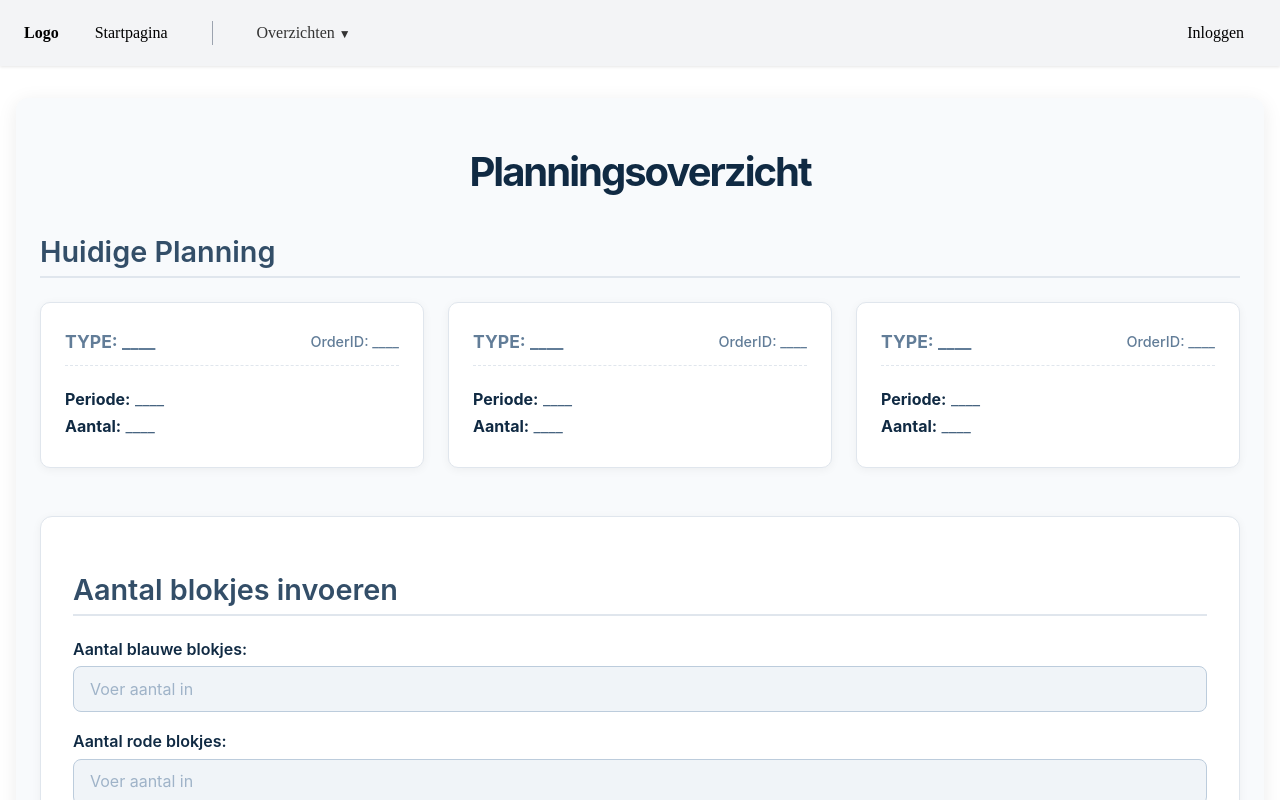
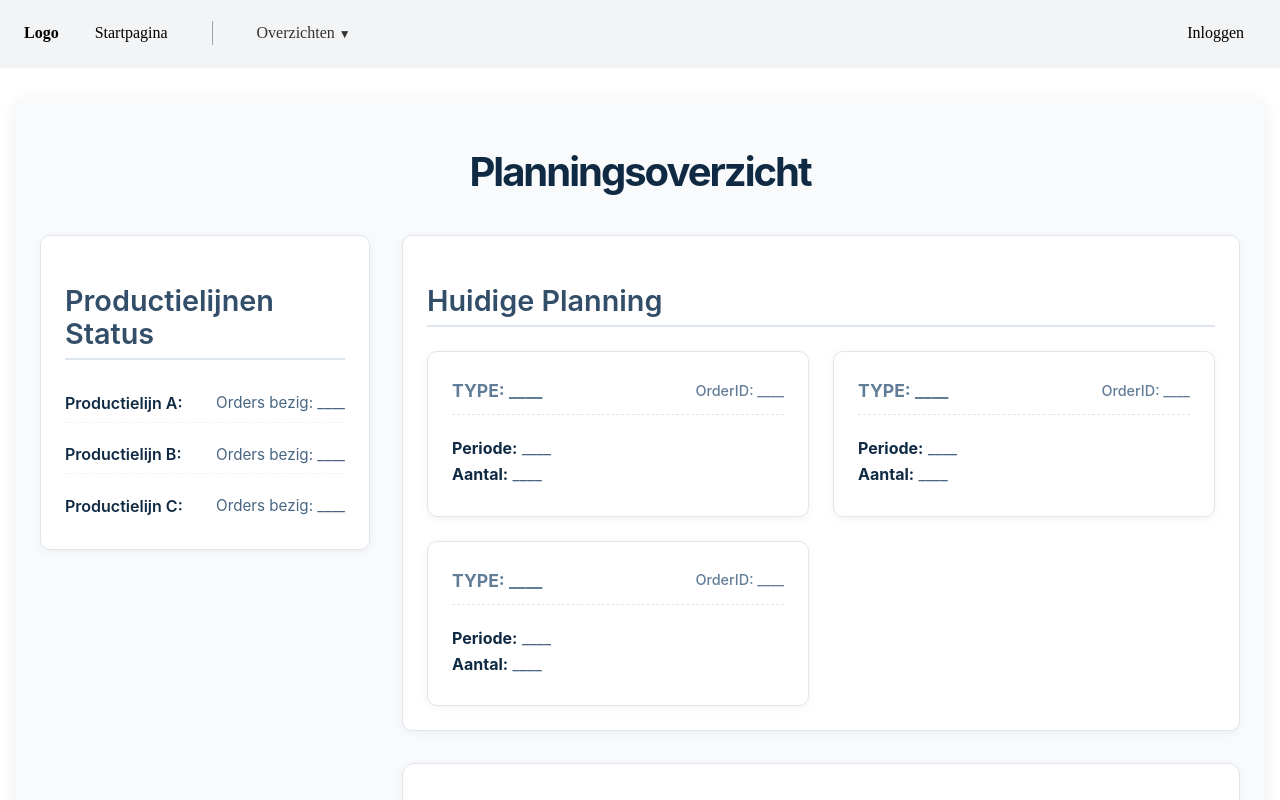
Before and after one commit to ZuydUniversity/2425-B2C6-B2B-2-Frontend, a Next.js app: page /planning in a window 1280 px wide. Shown: the top 800 px of the page. Built offline with nearby package versions, Linux system fonts and the light colour scheme.

Commit message:
wijzingen planningpage

```diff
--- a/src/pages/PlanningPage.module.css
+++ b/src/pages/PlanningPage.module.css
@@ -5,7 +5,7 @@
   background-color: #f8fafc;
   border-radius: 12px;
   box-shadow: 0 4px 20px rgba(0, 0, 0, 0.08);
-  font-family: "Inter", sans-serif;
+  font-family: 'Inter', sans-serif;
   color: #334e68;
 }
 
@@ -18,9 +18,60 @@
   letter-spacing: -0.05em;
 }
 
-.planningSection {
-  margin-bottom: 3rem;
+/* NIEUW: Flexbox wrapper voor de hoofdinhoud */
+.contentWrapper {
+  display: flex;
+  gap: 2rem; /* Ruimte tussen de kolommen */
+  flex-wrap: wrap; /* Zorgt ervoor dat kolommen onder elkaar vallen op kleinere schermen */
 }
+
+/* NIEUW: Stijl voor de linker sectie (productielijn status) */
+.productionLineStatusSection {
+  flex: 0 0 280px; /* Vaste breedte voor deze sectie */
+  padding: 1.5rem;
+  background-color: #ffffff;
+  border-radius: 10px;
+  box-shadow: 0 2px 10px rgba(0, 0, 0, 0.05);
+  border: 1px solid #e0e6ed;
+  align-self: flex-start; /* Zorgt ervoor dat het aan de bovenkant blijft kleven */
+}
+
+.statusList {
+  display: flex;
+  flex-direction: column;
+  gap: 0.8rem;
+}
+
+.statusItem {
+  display: flex;
+  justify-content: space-between;
+  align-items: center;
+  padding: 0.6rem 0;
+  border-bottom: 1px dashed #eef2f6;
+}
+
+.statusItem:last-child {
+  border-bottom: none;
+}
+
+.statusLineName {
+  font-weight: 600;
+  color: #102a43;
+}
+
+.statusOrders {
+  font-size: 0.95rem;
+  color: #486581;
+}
+
+/* NIEUW: Stijl voor de rechter secties (planning en formulier) */
+.mainContent {
+  flex: 1; /* Neemt de resterende ruimte in beslag */
+  display: flex;
+  flex-direction: column;
+  gap: 2rem; /* Ruimte tussen planning sectie en formulier sectie */
+}
+
 
 .sectionTitle {
   font-size: 1.8rem;
@@ -29,6 +80,15 @@
   border-bottom: 2px solid #e0e6ed;
   padding-bottom: 0.5rem;
   font-weight: 600;
+}
+
+.planningSection {
+  /* margin-bottom is nu geregeld door mainContent gap */
+  padding: 1.5rem; /* Voeg padding toe voor een kaart-achtig uiterlijk */
+  background-color: #ffffff;
+  border-radius: 10px;
+  box-shadow: 0 2px 10px rgba(0, 0, 0, 0.05);
+  border: 1px solid #e0e6ed;
 }
 
 .grid {
@@ -48,9 +108,7 @@
   flex-direction: column;
   justify-content: space-between;
   border: 1px solid #e0e6ed;
-  transition:
-    transform 0.2s ease-in-out,
-    box-shadow 0.2s ease-in-out;
+  transition: transform 0.2s ease-in-out, box-shadow 0.2s ease-in-out;
 }
 
 .card:hover {
@@ -67,14 +125,13 @@
   border-bottom: 1px dashed #e0e6ed;
 }
 
-/* NIEUW: Stijl voor de placeholder van Type */
 .cardTypePlaceholder {
   font-weight: 700;
   font-size: 1.1rem;
-  padding: 0.3rem 0; /* Geen padding aan de zijkanten */
-  color: #627d98; /* Een neutrale kleur */
+  padding: 0.3rem 0;
+  color: #627d98;
   text-transform: uppercase;
-  background-color: transparent; /* Geen achtergrondkleur */
+  background-color: transparent;
   border-radius: 0;
 }
 
@@ -96,7 +153,7 @@
 
 /* --- Formulier Stijlen --- */
 .formSection {
-  margin-top: 3rem;
+  /* margin-top is nu geregeld door mainContent gap */
   padding: 2rem;
   background-color: #ffffff;
   border-radius: 12px;
@@ -123,9 +180,7 @@
   border: 1px solid #bcccdc;
   font-size: 1rem;
   background-color: #f0f4f8;
-  transition:
-    border-color 0.2s ease,
-    box-shadow 0.2s ease;
+  transition: border-color 0.2s ease, box-shadow 0.2s ease;
   width: 100%;
   box-sizing: border-box;
 }
@@ -151,14 +206,12 @@
   font-size: 1.1rem;
   margin-top: 1.5rem;
   cursor: pointer;
-  transition:
-    background-color 0.3s ease,
-    transform 0.2s ease;
+  transition: background-color 0.3s ease, transform 0.2s ease;
   width: 100%;
 }
 
 .formButton:hover {
-  background-color: #357abd;
+  background-color: #357ABD;
   transform: translateY(-2px);
 }
 
@@ -167,6 +220,16 @@
 }
 
 /* Media Queries voor responsiviteit */
+@media (max-width: 992px) { /* Pas dit breakpoint aan voor de layout */
+  .contentWrapper {
+    flex-direction: column;
+  }
+  .productionLineStatusSection {
+    flex: none;
+    width: 100%;
+  }
+}
+
 @media (max-width: 768px) {
   .pageTitle {
     font-size: 2rem;
--- /dev/null
+++ b/src/pages/financialadminpage.module.css
@@ -0,0 +1,110 @@
+.container {
+  max-width: 1200px;
+  margin: 2rem auto;
+  padding: 1.5rem;
+  background-color: #f8fafc;
+  border-radius: 12px;
+  box-shadow: 0 4px 20px rgba(0, 0, 0, 0.08);
+  font-family: 'Inter', sans-serif;
+  color: #334e68;
+}
+
+.pageTitle {
+  text-align: center;
+  color: #102a43;
+  margin-bottom: 2.5rem;
+  font-size: 2.5rem;
+  font-weight: 700;
+  letter-spacing: -0.05em;
+}
+
+.section {
+  margin-bottom: 3rem;
+}
+
+.sectionTitle {
+  font-size: 1.8rem;
+  color: #334e68;
+  margin-bottom: 1.5rem;
+  border-bottom: 2px solid #e0e6ed;
+  padding-bottom: 0.5rem;
+  font-weight: 600;
+}
+
+.grid {
+  display: grid;
+  grid-template-columns: repeat(auto-fit, minmax(220px, 1fr));
+  gap: 1.5rem;
+  justify-content: center;
+  align-items: stretch;
+}
+
+.card {
+  background-color: #ffffff;
+  border-radius: 10px;
+  box-shadow: 0 2px 10px rgba(0, 0, 0, 0.05);
+  padding: 1.5rem;
+  display: flex;
+  flex-direction: column;
+  justify-content: space-between;
+  border: 1px solid #e0e6ed;
+  transition: transform 0.2s ease-in-out, box-shadow 0.2s ease-in-out;
+  text-align: center;
+}
+
+.card:hover {
+  transform: translateY(-5px);
+  box-shadow: 0 6px 15px rgba(0, 0, 0, 0.1);
+}
+
+.cardLabel {
+  font-weight: 600;
+  font-size: 1rem;
+  color: #486581;
+  margin-bottom: 0.5rem;
+}
+
+.cardValue {
+  font-size: 1.5rem;
+  font-weight: 700;
+  color: #102a43;
+}
+
+/* NIEUW: Stijl voor de winstwaarde */
+.profitValue {
+  font-weight: bold; /* Dit is eigenlijk overbodig als .cardValue al bold is, maar we zetten het hier voor de duidelijkheid */
+  color: #27ae60; /* Dit is de specifieke kleur die je wilde */
+}
+
+
+/* Media Queries voor responsiviteit */
+@media (max-width: 768px) {
+  .pageTitle {
+    font-size: 2rem;
+  }
+  .sectionTitle {
+    font-size: 1.5rem;
+  }
+  .grid {
+    grid-template-columns: repeat(auto-fit, minmax(180px, 1fr));
+  }
+}
+
+@media (max-width: 480px) {
+  .container {
+    padding: 1rem;
+    margin: 1rem auto;
+  }
+  .pageTitle {
+    font-size: 1.8rem;
+  }
+  .sectionTitle {
+    font-size: 1.3rem;
+  }
+  .grid {
+    grid-template-columns: 1fr;
+  }
+  .cardValue {
+    font-size: 1.3rem;
+  }
+}
--- a/src/pages/planning.tsx
+++ b/src/pages/planning.tsx
@@ -1,5 +1,5 @@
-import React, { FC, useState } from "react";
-import styles from "./PlanningPage.module.css"; // Controleer dit pad!
+import React, { FC, useState } from 'react';
+import styles from './PlanningPage.module.css'; // Controleer dit pad!
 
 interface PlanningItem {
   type: string;
@@ -8,15 +8,29 @@ interface PlanningItem {
   orderId: string | null;
 }
 
+interface ProductionLineStatus {
+  line: string;
+  ordersInProgress: number | null;
+}
+
 const PlanningPage: FC = () => {
-  const [blauw, setBlauw] = useState("");
-  const [rood, setRood] = useState("");
-  const [grijs, setGrijs] = useState("");
+  const [blauw, setBlauw] = useState('');
+  const [rood, setRood] = useState('');
+  const [grijs, setGrijs] = useState('');
+  const [productieLijn, setProductieLijn] = useState(''); // Nieuwe state voor productielijn
 
+  // Voorbeelddata voor het overzicht: ALLEMAAL LEEG, zoals eerder afgesproken.
   const planningDisplayItems: PlanningItem[] = [
-    { type: "", periode: "", aantal: null, orderId: null },
-    { type: "", periode: "", aantal: null, orderId: null },
-    { type: "", periode: "", aantal: null, orderId: null },
+    { type: '', periode: '', aantal: null, orderId: null },
+    { type: '', periode: '', aantal: null, orderId: null },
+    { type: '', periode: '', aantal: null, orderId: null },
+  ];
+
+  // Dummy data voor het overzicht van productielijnen (placeholders)
+  const productionLineStatuses: ProductionLineStatus[] = [
+    { line: 'Productielijn A', ordersInProgress: null },
+    { line: 'Productielijn B', ordersInProgress: null },
+    { line: 'Productielijn C', ordersInProgress: null },
   ];
 
   const handleSubmit = (e: React.FormEvent) => {
@@ -26,23 +40,41 @@ const PlanningPage: FC = () => {
     const roodAantal = Number(rood);
     const grijsAantal = Number(grijs);
 
-    console.log("Blauw:", blauwAantal);
-    console.log("Rood:", roodAantal);
-    console.log("Grijs:", grijsAantal);
+    console.log('Blauw:', blauwAantal);
+    console.log('Rood:', roodAantal);
+    console.log('Grijs:', grijsAantal);
+    console.log('Productielijn:', productieLijn); // Log de productielijn
 
-    alert(
-      `Aantallen ingevoerd: Blauw=${blauwAantal}, Rood=${roodAantal}, Grijs=${grijsAantal}`,
-    );
+    // Hier zou je de logica toevoegen om de data naar een backend te sturen
+    alert(`Aantallen ingevoerd: Blauw=${blauwAantal}, Rood=${roodAantal}, Grijs=${grijsAantal}, Productielijn=${productieLijn}`);
 
-    setBlauw("");
-    setRood("");
-    setGrijs("");
+    // Reset de formuliervelden na verzending
+    setBlauw('');
+    setRood('');
+    setGrijs('');
+    setProductieLijn(''); // Reset ook de productielijn
   };
 
   return (
     <div className={styles.container}>
       <h1 className={styles.pageTitle}>Planningsoverzicht</h1>
 
+      <div className={styles.contentWrapper}> {/* Nieuwe wrapper voor flex layout */}
+        {/* Sectie voor Productielijn Status (links) */}
+        <section className={styles.productionLineStatusSection}>
+          <h2 className={styles.sectionTitle}>Productielijnen Status</h2>
+          <div className={styles.statusList}>
+            {productionLineStatuses.map((status, index) => (
+              <div key={index} className={styles.statusItem}>
+                <span className={styles.statusLineName}>{status.line}:</span>
+                <span className={styles.statusOrders}>Orders bezig: {status.ordersInProgress !== null ? status.ordersInProgress : '____'}</span>
+              </div>
+            ))}
+          </div>
+        </section>
+
+        <div className={styles.mainContent}> {/* Wrapper voor planning en formulier */}
+          {/* Huidige Planning Sectie (rechtsboven) */}
           <section className={styles.planningSection}>
             <h2 className={styles.sectionTitle}>Huidige Planning</h2>
             <div className={styles.grid}>
@@ -53,18 +85,15 @@ const PlanningPage: FC = () => {
                     <span className={styles.cardOrderId}>OrderID: ____</span>
                   </div>
                   <div className={styles.cardBody}>
-                <p>
-                  <strong>Periode:</strong> ____
-                </p>
-                <p>
-                  <strong>Aantal:</strong> ____
-                </p>
+                    <p><strong>Periode:</strong> ____</p>
+                    <p><strong>Aantal:</strong> ____</p>
                   </div>
                 </div>
               ))}
             </div>
           </section>
 
+          {/* Formulier Sectie (rechtsonder) */}
           <section className={styles.formSection}>
             <h2 className={styles.sectionTitle}>Aantal blokjes invoeren</h2>
             <form onSubmit={handleSubmit}>
@@ -113,11 +142,28 @@ const PlanningPage: FC = () => {
                 />
               </div>
 
+              {/* NIEUW: Productielijn Invoer Veld */}
+              <div className={styles.inputGroup}>
+                <label htmlFor="productielijn" className={styles.inputLabel}>
+                  Productielijn:
+                </label>
+                <input
+                  id="productielijn"
+                  type="text" // Of "select" als er vaste lijnen zijn
+                  value={productieLijn}
+                  onChange={(e) => setProductieLijn(e.target.value)}
+                  className={styles.inputField}
+                  placeholder="Bijv. Lijn A, Lijn B"
+                />
+              </div>
+
               <button type="submit" className={styles.formButton}>
-            Bevestigen
+                Planning Bevestigen
               </button>
             </form>
           </section>
+        </div>
+      </div>
     </div>
   );
 };
```
Also changed, not shown: src/pages/financial-admin.tsx (+73 -5 lines). Lines whose indentation alone changed are shown as unchanged.
